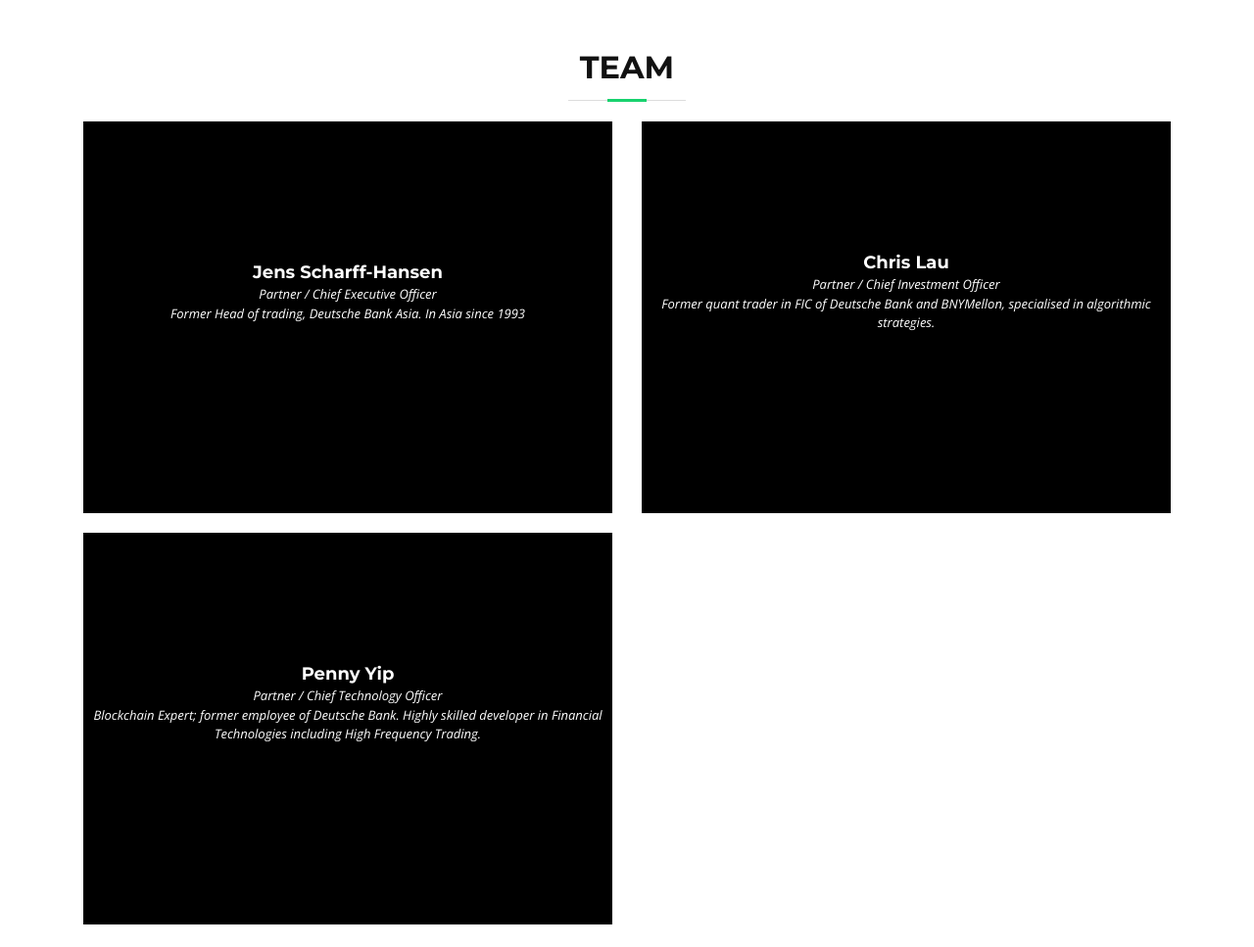
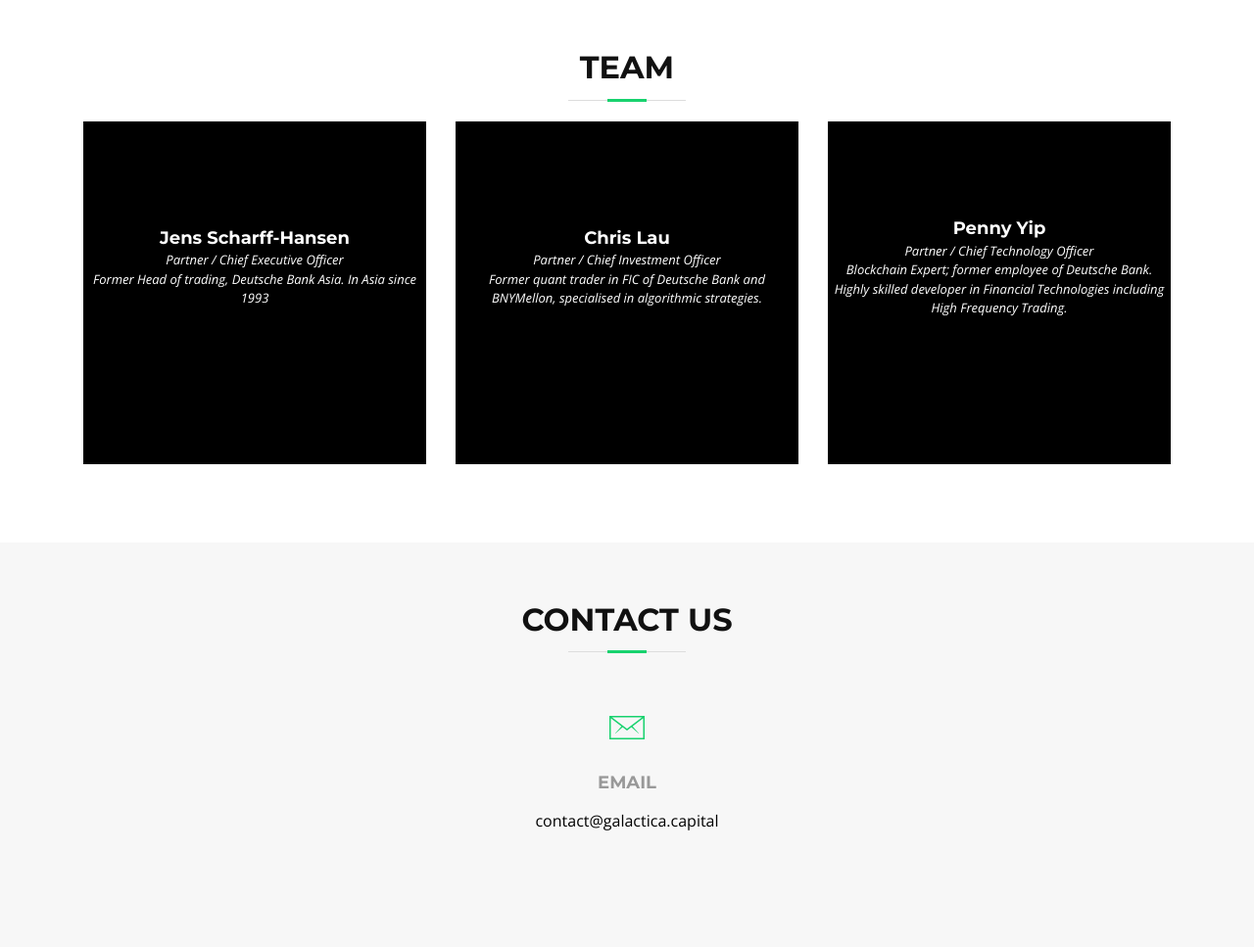
Before and after one commit to GalacticaCapital/GalacticaCapital.github.io, a plain HTML site: page index.html in a window 1280 px wide. Shown: the part 1460-2427 px from the top of the page at 98% size. Drawn offline with nearby package versions, Linux system fonts and the light colour scheme; files whose address does not match are found by name.

Commit message:
Change team to 3 columns

```diff
--- a/index.html
+++ b/index.html
@@ -151,7 +151,7 @@
 
         <div class="row">
 
-          <div class="col-lg-6 col-md-12 wow fadeInUp">
+          <div class="col-lg-4 col-md-12 wow fadeInUp">
             <div class="member">
               <img src="img/jens.png" class="img-fluid" alt="Jens Scharff-Hansen">
               <div class="member-info">
@@ -172,9 +172,9 @@
             </div>
           </div>
 
-	  <div class="col-lg-6 col-md-12 wow fadeInUp" data-wow-delay="0.1s">
+	  <div class="col-lg-4 col-md-12 wow fadeInUp" data-wow-delay="0.1s">
             <div class="member">
-              <img src="img/penny.png" class="img-fluid" alt="Chris Lau">
+              <img src="img/chris.png" class="img-fluid" alt="Chris Lau">
               <div class="member-info">
                 <div class="member-info-content">
                   <h4>Chris Lau</h4>
@@ -193,7 +193,7 @@
             </div>
           </div>
 
-          <div class="col-lg-6 col-md-12 wow fadeInUp" data-wow-delay="0.1s">
+          <div class="col-lg-4 col-md-12 wow fadeInUp" data-wow-delay="0.1s">
             <div class="member">
               <img src="img/penny.png" class="img-fluid" alt="Penny Yip">
               <div class="member-info">
```
